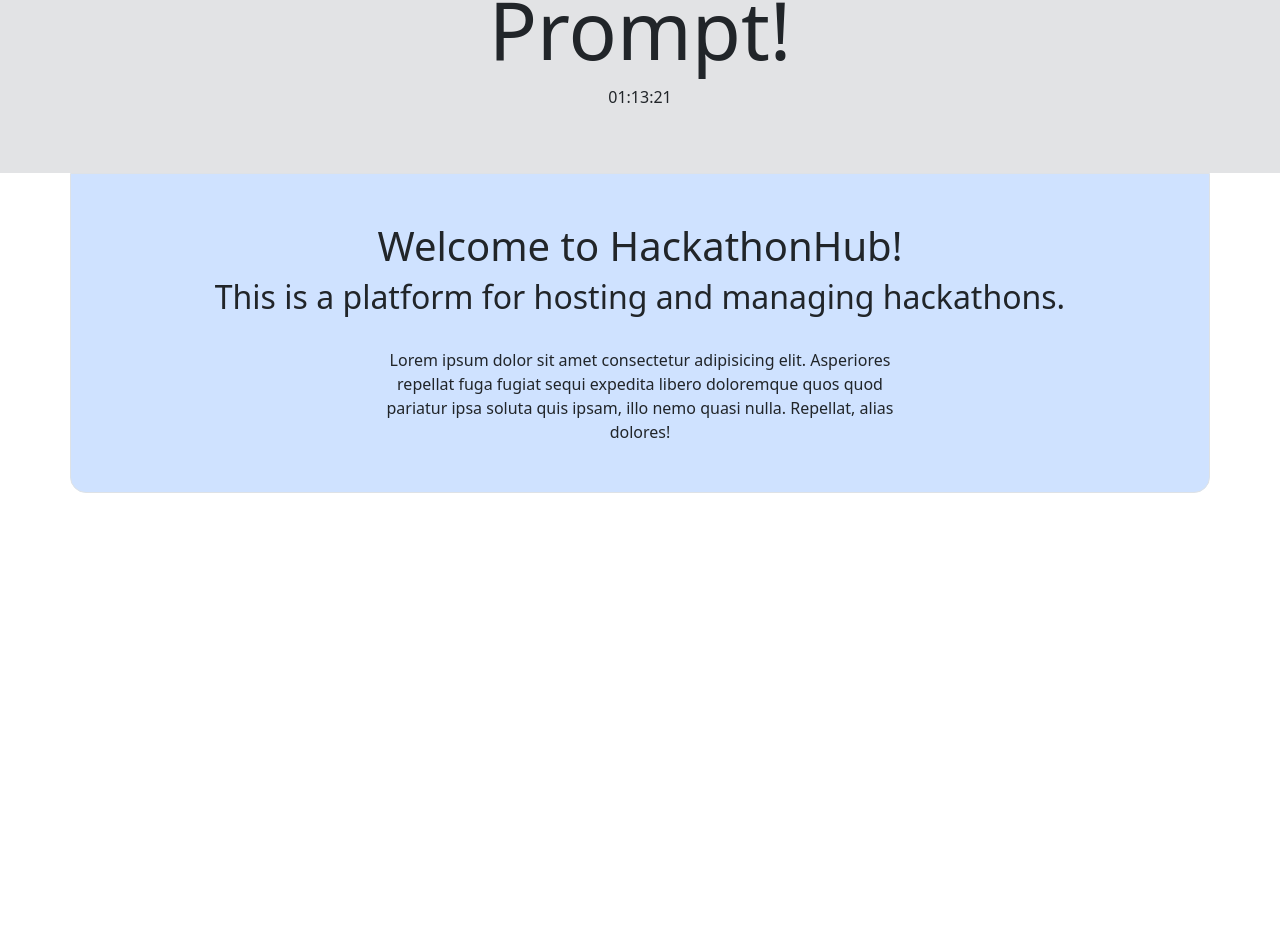
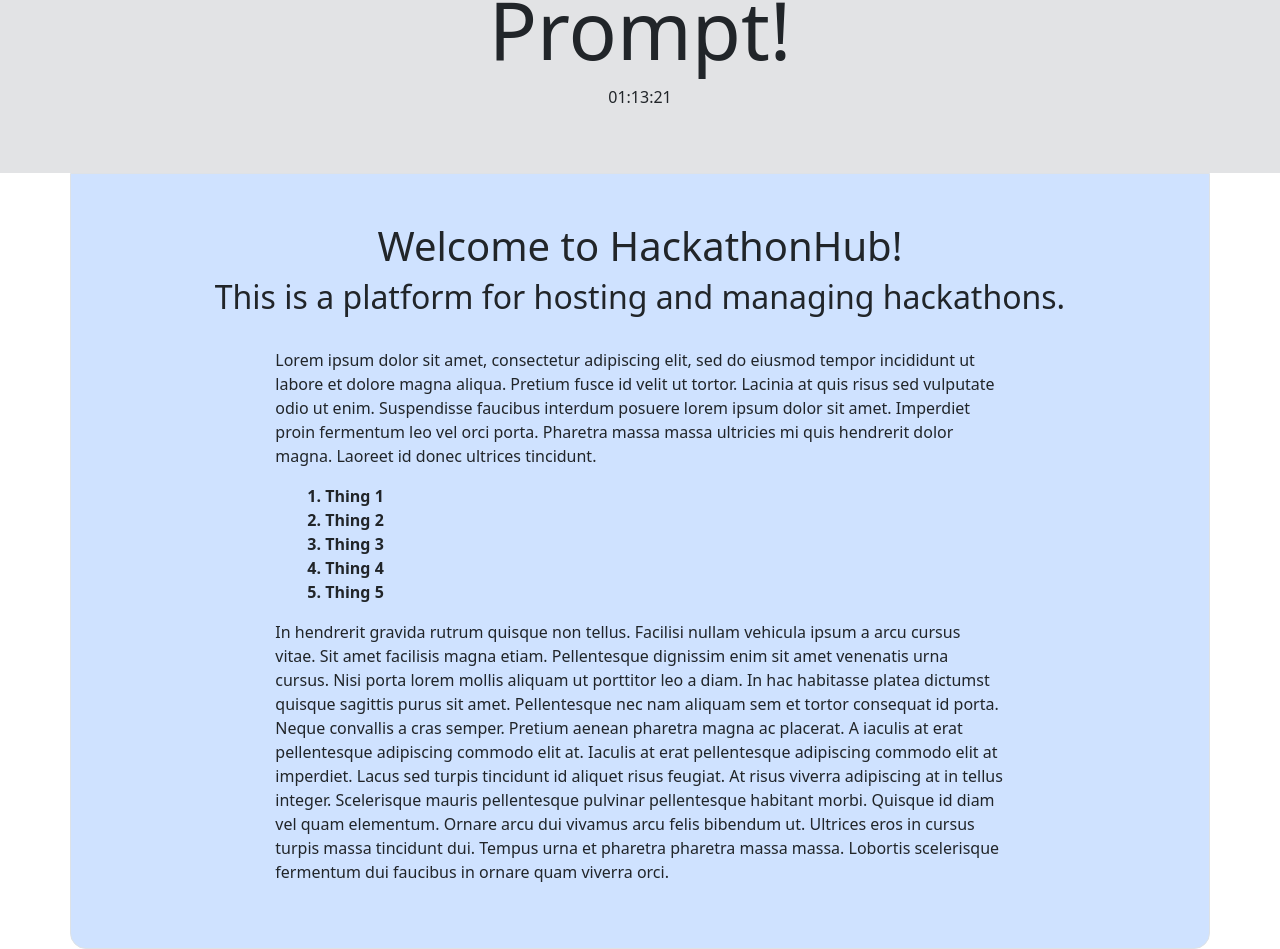
Before and after one commit to A9-dev/hackathonhub, a Next.js app: page / in a window 1280 px wide. Shown: the part 123-1072 px from the top of the page. Before the commit the page ends 800 px from the top, so only its background shows below. Built offline with nearby package versions, Linux system fonts and the light colour scheme; no server answers; the database is empty.

Commit message:
feat: added to info section

```diff
--- a/src/app/page.tsx
+++ b/src/app/page.tsx
@@ -23,15 +23,44 @@ export default function Home() {
         <h1 className="display-1">{prompt}</h1>
         <p>01:13:21</p>
       </div>
-      <div className="container text-center  border rounded-4 rounded-top-0 bg-primary-subtle p-5">
-        <h1>Welcome to HackathonHub!</h1>
-        <h2>This is a platform for hosting and managing hackathons.</h2>
+      <div className="container border rounded-4 rounded-top-0 bg-primary-subtle p-5">
+        <div className="text-center">
+          <h1>Welcome to HackathonHub!</h1>
+          <h2>This is a platform for hosting and managing hackathons.</h2>
+        </div>
         <br />
-        <p className="text-center m-auto" style={{ width: "50%" }}>
-          Lorem ipsum dolor sit amet consectetur adipisicing elit. Asperiores repellat fuga fugiat
-          sequi expedita libero doloremque quos quod pariatur ipsa soluta quis ipsam, illo nemo
-          quasi nulla. Repellat, alias dolores!
-        </p>
+        <div className="m-auto" style={{ width: "70%" }}>
+          <p>
+            Lorem ipsum dolor sit amet, consectetur adipiscing elit, sed do eiusmod tempor
+            incididunt ut labore et dolore magna aliqua. Pretium fusce id velit ut tortor. Lacinia
+            at quis risus sed vulputate odio ut enim. Suspendisse faucibus interdum posuere lorem
+            ipsum dolor sit amet. Imperdiet proin fermentum leo vel orci porta. Pharetra massa massa
+            ultricies mi quis hendrerit dolor magna. Laoreet id donec ultrices tincidunt.
+          </p>
+          <b>
+            <ol style={{ listStylePosition: "inside" }}>
+              <li>Thing 1</li>
+              <li>Thing 2</li>
+              <li>Thing 3</li>
+              <li>Thing 4</li>
+              <li>Thing 5</li>
+            </ol>
+          </b>
+          <p>
+            In hendrerit gravida rutrum quisque non tellus. Facilisi nullam vehicula ipsum a arcu
+            cursus vitae. Sit amet facilisis magna etiam. Pellentesque dignissim enim sit amet
+            venenatis urna cursus. Nisi porta lorem mollis aliquam ut porttitor leo a diam. In hac
+            habitasse platea dictumst quisque sagittis purus sit amet. Pellentesque nec nam aliquam
+            sem et tortor consequat id porta. Neque convallis a cras semper. Pretium aenean pharetra
+            magna ac placerat. A iaculis at erat pellentesque adipiscing commodo elit at. Iaculis at
+            erat pellentesque adipiscing commodo elit at imperdiet. Lacus sed turpis tincidunt id
+            aliquet risus feugiat. At risus viverra adipiscing at in tellus integer. Scelerisque
+            mauris pellentesque pulvinar pellentesque habitant morbi. Quisque id diam vel quam
+            elementum. Ornare arcu dui vivamus arcu felis bibendum ut. Ultrices eros in cursus
+            turpis massa tincidunt dui. Tempus urna et pharetra pharetra massa massa. Lobortis
+            scelerisque fermentum dui faucibus in ornare quam viverra orci.
+          </p>
+        </div>
       </div>
     </main>
   );
```
